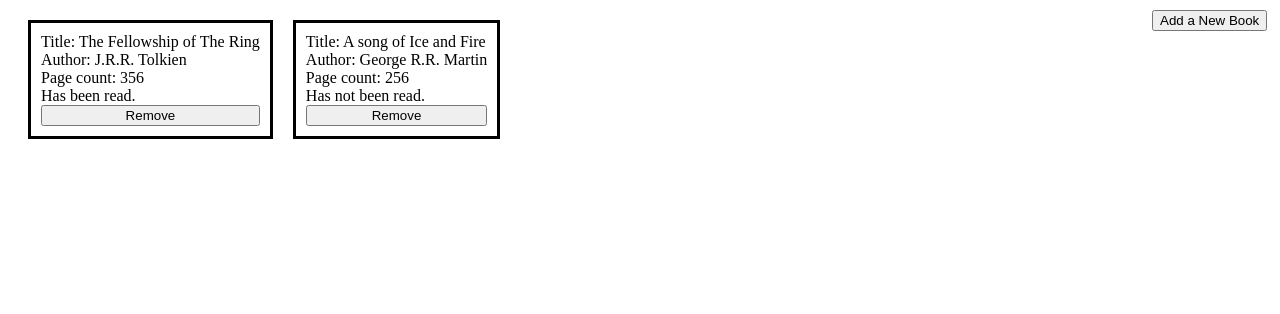
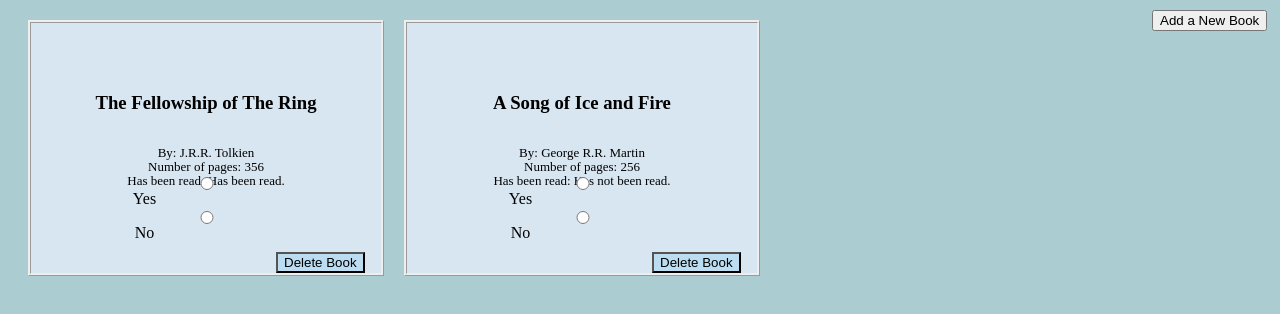
Before and after one commit to Kastlegate/Books, a plain HTML site: page index.html in a window 1280 px wide. Drawn offline with Linux system fonts and the light colour scheme.

Commit message:
added radio buttons for the book read question. changed some of the colors and design of the cards

```diff
--- a/books.css
+++ b/books.css
@@ -1,5 +1,5 @@
 body{
-    /* background-color: rgb(195, 227, 247); */
+    background-color: rgb(171, 205, 209);
 }
 
 #addBookFormButton{
@@ -17,6 +17,10 @@ body{
 
 }
 
+/* h3{
+    text-align: center;
+} */
+
 #container{
     background-color: lightskyblue;
     margin: 0 auto;
@@ -29,14 +33,45 @@ body{
 #cardDisplay{
     display: flex;
     flex-direction: row;
+    flex-wrap: wrap;
     margin: 10px;
+    flex-basis: 33.333333%;
 }
 
 .card{
-    border-style: solid;
-    white-space: pre;
+    border-style: ridge;
+    /* white-space: pre; */
     display: flex;
     flex-direction: column;
-    padding: 10px;
+    padding: 50px;
+    height: 150px;
     margin: 10px;
+    width: 250px;
+    text-align: center;
+    position: relative;
+    background-color: rgb(216, 230, 241);
+
 }
+
+p{
+     margin-bottom: -15px;
+     font-size: 13px;
+}
+
+.removeButton{
+    position: absolute;
+    align-self: center;
+    bottom:   0;
+    left: 70%;
+    /* border-radius: 50%; */
+    background-color: rgb(188, 220, 241);
+    padding: 5;
+}
+
+.bookReadRadio{
+
+}
+
+label{
+    margin-left: -123px;
+}
--- a/books.js
+++ b/books.js
@@ -5,6 +5,9 @@ let addThisBookButton = document.getElementById("addThisBookButton");
 let cardDisplay = document.getElementById("cardDisplay");
 const newline = "\n";
 const removeButton = document.getElementById("removeButton");
+// creates an array for the library
+let myLibrary = [];
+
 
 
 // hides the new book form on initial page load
@@ -21,10 +24,22 @@ function Book(title, author, pages, read)
 
 // creating a couple of default book objects with the Book object constructor
 const book1 = new Book("The Fellowship of The Ring", "J.R.R. Tolkien", "356", "Has been read.");
-const book2 = new Book("A song of Ice and Fire", "George R.R. Martin", "256", "Has not been read.");
+const book2 = new Book("A Song of Ice and Fire", "George R.R. Martin", "256", "Has not been read.");
 
-// creates an array for the library and populates it with the default book objects
-let myLibrary = [book1, book2];
+
+// if statement that checks if the local storage contains a "library" string and, if so, populates
+// uses it to fill the library array. If not, it populates the array with the 2 default books
+if (localStorage.getItem('library'))
+{
+    myLibrary = JSON.parse(window.localStorage.getItem('library'));
+}
+
+else
+{
+    // creates an array for the library and populates it with the default book objects
+    myLibrary = [book1, book2];
+}
+
 
 // function to bring up the form when the add new book button is pressed
 function addBookFormButtonClicked()
@@ -66,6 +81,7 @@ function addThisBookButtonClicked()
     }
 }
 
+// function for the cancel button pressed
 function cancelButtonClicked()
 {
     document.getElementById("title").value = "";
@@ -77,18 +93,22 @@ function cancelButtonClicked()
 
 }
 
+// creates a function that takes an argument, the button's data attribute, and uses it to delete the matching array index
 function deleteBook(bookToDelete)
 {
     let index = bookToDelete;
     if (index > -1) {
     myLibrary.splice(index, 1);}
+    //copies the myLibrary array to the library string in local storage
+    localStorage.setItem('library', JSON.stringify(myLibrary))
 }
 
 // creates a function to remove a particular book when the remove button is pressed
 function removeButtonClicked()
 {
-    console.log(this.getAttribute("data-buttonid"))
+    //calls the delete book function and adds the button id attribute that matches the array item to delete
     deleteBook(this.getAttribute("data-buttonid"))
+    //removes the cardDisplay's elements and displays the updated library
     document.getElementById("cardDisplay").textContent = "";
     document.getElementById("display").textContent = addNewCard(myLibrary);
     console.log(myLibrary);
@@ -101,8 +121,7 @@ cancelButton.addEventListener("click", cancelButtonClicked);
 
 
 
-//function creating a new div element ("card") with the myLibrary array and appending it to display in html
-
+//function creating new div elements ("card") with the myLibrary array and appending it to display in html
 function addNewCard(array)
 {
     array.forEach(element =>
@@ -112,18 +131,82 @@ function addNewCard(array)
         let newCard = document.createElement("div");
         newCard.class = "card";
         newCard.dataset.id = array.indexOf(element);
-        newCard.textContent = "Title: " + element.title + newline + "Author: " +
-        element.author + newline + "Page count: " + element.pages + newline + element.read;
+
+        //creating the title
+        let title = document.createElement("h3");
+        title.textContent = element.title;
+        newCard.appendChild(title);
+
+        // Creating the Author
+        let author = document.createElement("p");
+        author.textContent = "By: " + element.author;
+        newCard.appendChild(author);
+
+        // Creating the Page count
+        let pages = document.createElement("p");
+        pages.textContent = "Number of pages: " + element.pages;
+        newCard.appendChild(pages);
+
+        // Creating read yet
+        let read = document.createElement("p");
+        read.textContent = "Has been read: " + element.read;
+        newCard.appendChild(read);
+
+        // newCard.textContent = "Title: " + element.title + newline + "Author: " +
+        // element.author + newline + "Page count: " + element.pages + newline + element.read;
+
 
         // adds the new card to the cardDisplay div
         cardDisplay.appendChild(newCard).className = 'card';
 
         // creates the button for the card and fills in its text
         let removeButton = document.createElement("button");
-        removeButton.textContent = "Remove";
+        removeButton.classList.add("removeButton");
+        removeButton.textContent = "Delete Book";
         removeButton.dataset.buttonid = array.indexOf(element);
         newCard.appendChild(removeButton);
+
+        // creates and event listener for the newly created remove buttons
         removeButton.addEventListener("click", removeButtonClicked);
+        // adds the myLibrary array into local storage as the string "library"
+        localStorage.setItem('library', JSON.stringify(myLibrary));
+
+        // creates a set of radio buttons to check if this book has been read or not
+        let bookReadRadioYes = document.createElement("INPUT");
+        bookReadRadioYes.setAttribute("type", "radio");
+        bookReadRadioYes.classList.add("bookReadRadio");
+        bookReadRadioYes.dataset.radioid = array.indexOf(element);
+        bookReadRadioYes.setAttribute('id', "radioYes");
+        bookReadRadioYes.setAttribute('value', "radioYes");
+        let radioGroup = array.indexOf(element);
+        bookReadRadioYes.setAttribute('name', radioGroup);
+        newCard.appendChild(bookReadRadioYes);
+        //creates a label for the yes radio button
+        let labelForYes = document.createElement('label');
+        labelForYes.setAttribute('for', 'radioYes');
+        labelForYes.innerHTML = "Yes";
+        newCard.appendChild(labelForYes);
+
+
+        let bookReadRadioNo = document.createElement("INPUT");
+        bookReadRadioNo.setAttribute("type", "radio");
+        bookReadRadioNo.classList.add("bookReadRadio");
+        bookReadRadioNo.dataset.radioid = array.indexOf(element);
+        bookReadRadioNo.setAttribute('id', "radioNo");
+        bookReadRadioNo.setAttribute('value', "radioNo");
+        bookReadRadioNo.setAttribute('name', radioGroup);
+        newCard.appendChild(bookReadRadioNo);
+
+        let labelForNo = document.createElement('label');
+        labelForNo.setAttribute('for', 'radioYes');
+        labelForNo.innerHTML = "No";
+        newCard.appendChild(labelForNo);
+
+
+
+
+        console.log(localStorage.getItem('library'))
+
 
      })
 
@@ -140,12 +223,16 @@ Book.prototype.info = function()
      return this.title + " by " + this.author +  ". " + this.pages + " pages. " + this.read;
 }
 
+
+// creates a function that takes the attributes for a book, adds
+// them to a new 'book' object, then adds that object to the array
 function addBookToLibrary(title, author, pages, read)
 {
     let newBook = new Book(title, author, pages, read);
     myLibrary.push(newBook);
 }
 
+// runs through the library array and displays the library
 function displayLibrary()
 {
     let libraryDisplay = "";
@@ -158,4 +245,40 @@ function displayLibrary()
     return libraryDisplay;
 }
 
+// checks to see if local storage is available
+function storageAvailable(type) {
+    var storage;
+    try {
+        storage = window[type];
+        var x = '__storage_test__';
+        storage.setItem(x, x);
+        storage.removeItem(x);
+        return true;
+    }
+    catch(e) {
+        return e instanceof DOMException && (
+            // everything except Firefox
+            e.code === 22 ||
+            // Firefox
+            e.code === 1014 ||
+            // test name field too, because code might not be present
+            // everything except Firefox
+            e.name === 'QuotaExceededError' ||
+            // Firefox
+            e.name === 'NS_ERROR_DOM_QUOTA_REACHED') &&
+            // acknowledge QuotaExceededError only if there's something already stored
+            (storage && storage.length !== 0);
+    }
+}
+
+if (storageAvailable('localStorage')) {
+    console.log("Local storage is available");
+  }
+  else {
+    console.log("Local storage is not available");
+  }
+
+
+// does the intial display for the library
 document.getElementById("display").textContent = addNewCard(myLibrary);
+//localStorage.removeItem('library')
```
